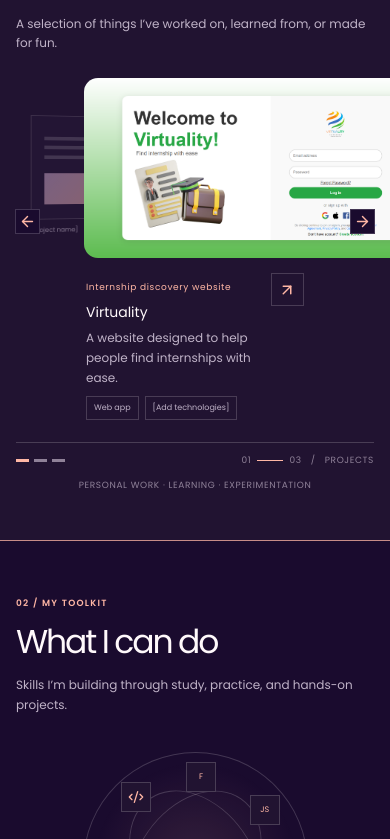
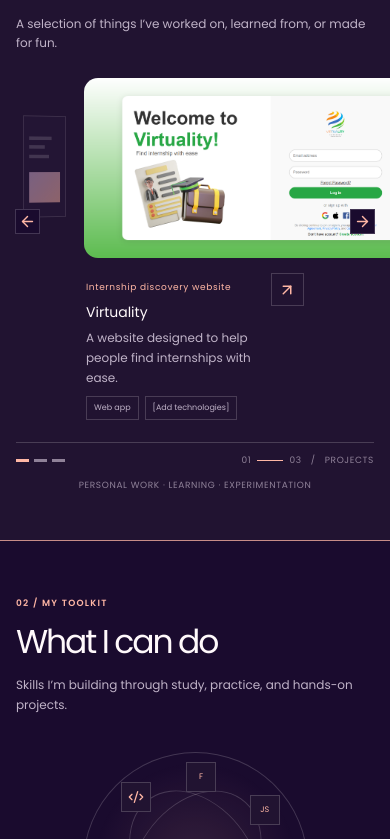
Before and after one commit to Philip13-Nys/My-Portfolio, a React (Vite) app: page / in a window 390 px wide. Shown: the part 845-1684 px from the top of the page. Built offline with nearby package versions, Linux system fonts and the light colour scheme.

Commit message:
Prevent project side previews overlapping on mobile

```diff
--- a/src/styles.css
+++ b/src/styles.css
@@ -2675,7 +2675,7 @@ video {
 @media (max-width: 680px) {
   .side-project {
     display: grid;
-    width: 34%;
+    width: 14%;
     top: 30px;
     gap: 7px;
   }
@@ -2699,9 +2699,6 @@ video {
   }
 
   .side-project > span:last-child {
-    overflow: hidden;
-    font-size: 7px;
-    text-overflow: ellipsis;
-    white-space: nowrap;
-  }
-}
+    display: none;
+  }
+}
```
